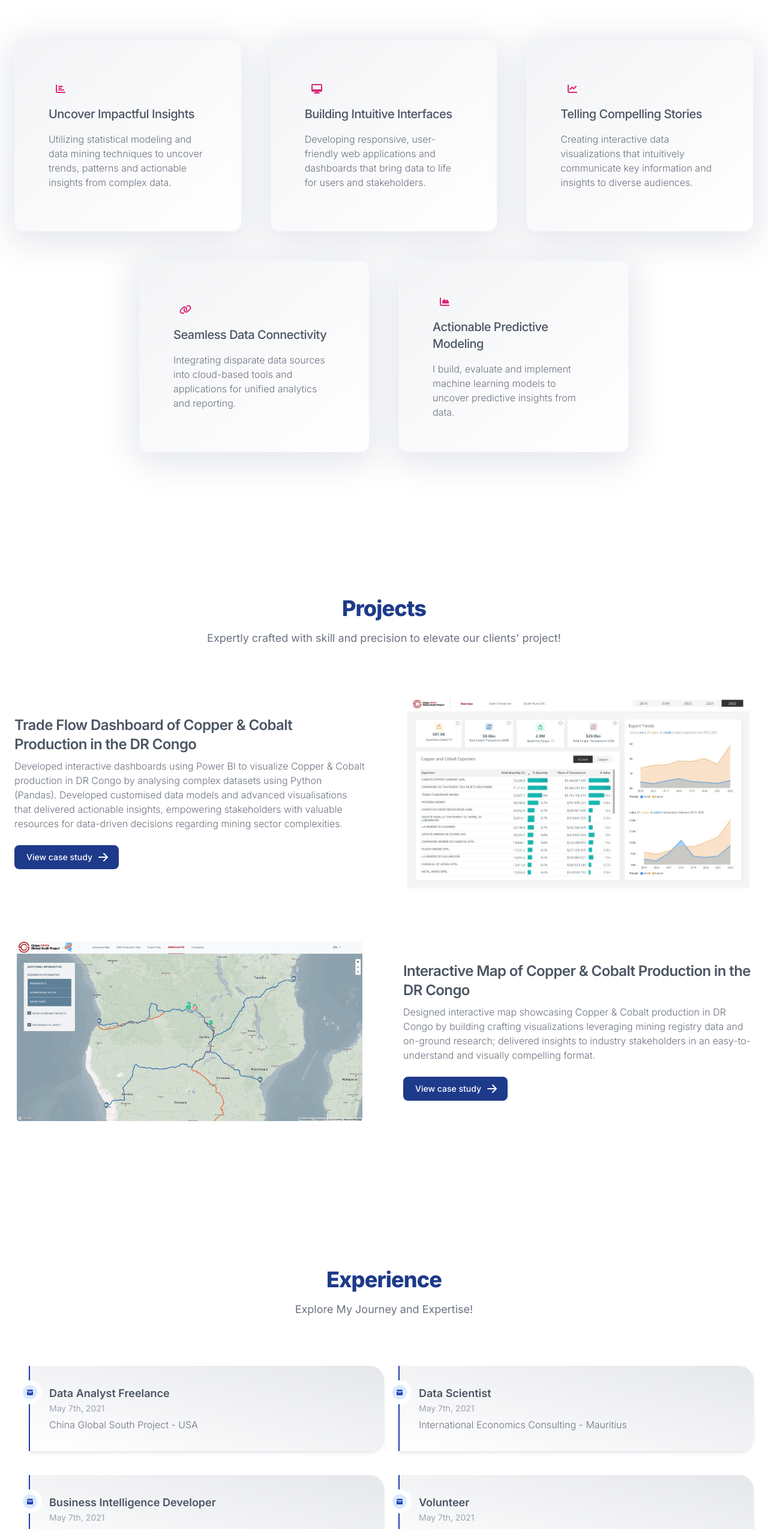
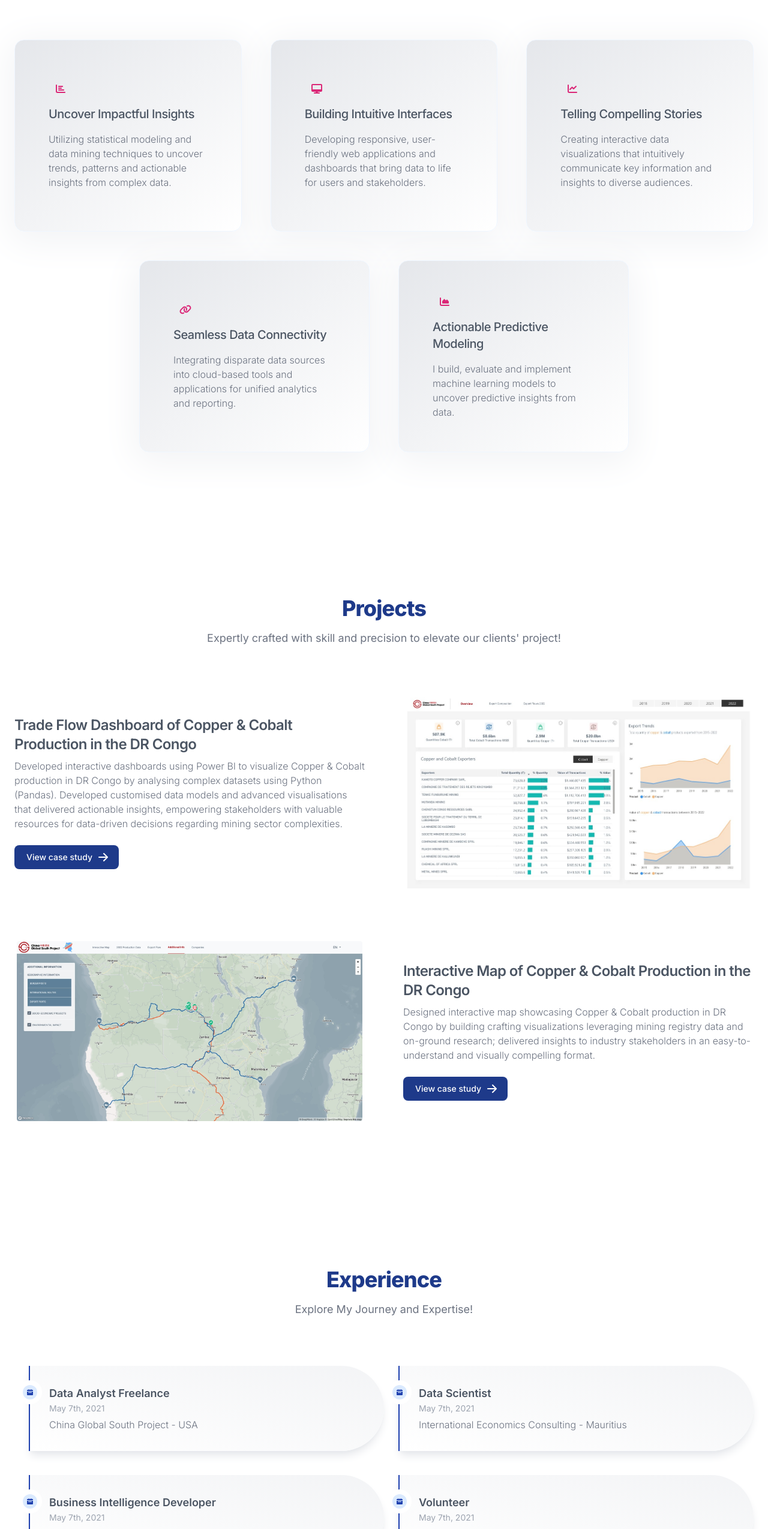
Before and after one commit to emmanuelubachi/emmanuelubachi.github.io, a Next.js app: page / in a window 1280 px wide. Shown: the part 1161-3710 px from the top of the page at 60% size. Built offline with nearby package versions, Linux system fonts and the light colour scheme.

Commit message:
update cards

```diff
--- a/src/components/cards/ExperienceCard.tsx
+++ b/src/components/cards/ExperienceCard.tsx
@@ -8,9 +8,9 @@ const ExperienceCard = ({  title, url, time, desc, isLink }: ExperienceProp) =>
     <Link href={url} target="_blank" className="mb-10 ml-6">
       <div
         className="relative group border-l-2 border-l-primary-800
-        p-8 rounded-e-3xl
-        bg-gradient-to-bl from-gray-200 to-white
-        shadow-md shadow-gray-200
+        p-8 rounded-e-full
+        bg-gradient-to-bl from-gray-100 to-white
+        shadow-lg shadow-gray-200
         hover:bg-gradient-to-tr hover:from-primary-800 hover:to-pink-500
         text-gray-600 hover:text-white
         transition ease-in-out
@@ -39,9 +39,9 @@ const ExperienceCard = ({  title, url, time, desc, isLink }: ExperienceProp) =>
     <div className="mb-10 ml-6">
       <div
         className="relative group border-l-2 border-l-primary-800
-        p-8 rounded-e-3xl
-        bg-gradient-to-bl from-gray-200 to-white
-        shadow-md shadow-gray-200
+        p-8 rounded-e-full
+        bg-gradient-to-bl from-gray-100 to-white
+        shadow-lg shadow-gray-200
         hover:bg-gradient-to-tr hover:from-primary-800 hover:to-pink-500
         text-gray-600 hover:text-white
         transition ease-in-out
--- a/src/components/cards/FeatureCard.tsx
+++ b/src/components/cards/FeatureCard.tsx
@@ -9,26 +9,16 @@ const FeatureCard = ({ title, desc, iconName }: FeatureCardProps) => {
       px-8 py-8
       min-[688px]:py-10 min-[688px]:px-10
       xl:p-14
-      group space-y-4
+       space-y-4
       align-middle content-center items-center
       grow border
       border-primary-50
-      bg-gradient-to-br from-gray-100 to-white
+      bg-gradient-to-br from-gray-200 to-white
       rounded-2xl
       shadow-[0_10px_60px_10px_rgba(0,0,0,0.2)]
-      shadow-gray-200
-      hover:bg-gradient-to-tr hover:from-primary-800 hover:to-pink-500
+      shadow-gray-100
       transition-transform duration-500 ease-in-out hover:scale-105"
     >
-      {/* <svg
-        className="w-10 h-19 text-pink-600 group-hover:text-white"
-        aria-hidden="true"
-        xmlns="http://www.w3.org/2000/svg"
-        fill="currentColor"
-        viewBox="0 0 20 20"
-      >
-        <path d="M18 5h-.7c.229-.467.349-.98.351-1.5a3.5 3.5 0 0 0-3.5-3.5c-1.717 0-3.215 1.2-4.331 2.481C8.4.842 6.949 0 5.5 0A3.5 3.5 0 0 0 2 3.5c.003.52.123 1.033.351 1.5H2a2 2 0 0 0-2 2v3a1 1 0 0 0 1 1h18a1 1 0 0 0 1-1V7a2 2 0 0 0-2-2ZM8.058 5H5.5a1.5 1.5 0 0 1 0-3c.9 0 2 .754 3.092 2.122-.219.337-.392.635-.534.878Zm6.1 0h-3.742c.933-1.368 2.371-3 3.739-3a1.5 1.5 0 0 1 0 3h.003ZM11 13H9v7h2v-7Zm-4 0H2v5a2 2 0 0 0 2 2h3v-7Zm6 0v7h3a2 2 0 0 0 2-2v-5h-5Z" />
-      </svg> */}
       <FontAwesomeIcon
         className="w-10 h-19 text-pink-600 group-hover:text-white"
         icon={iconName}
```
